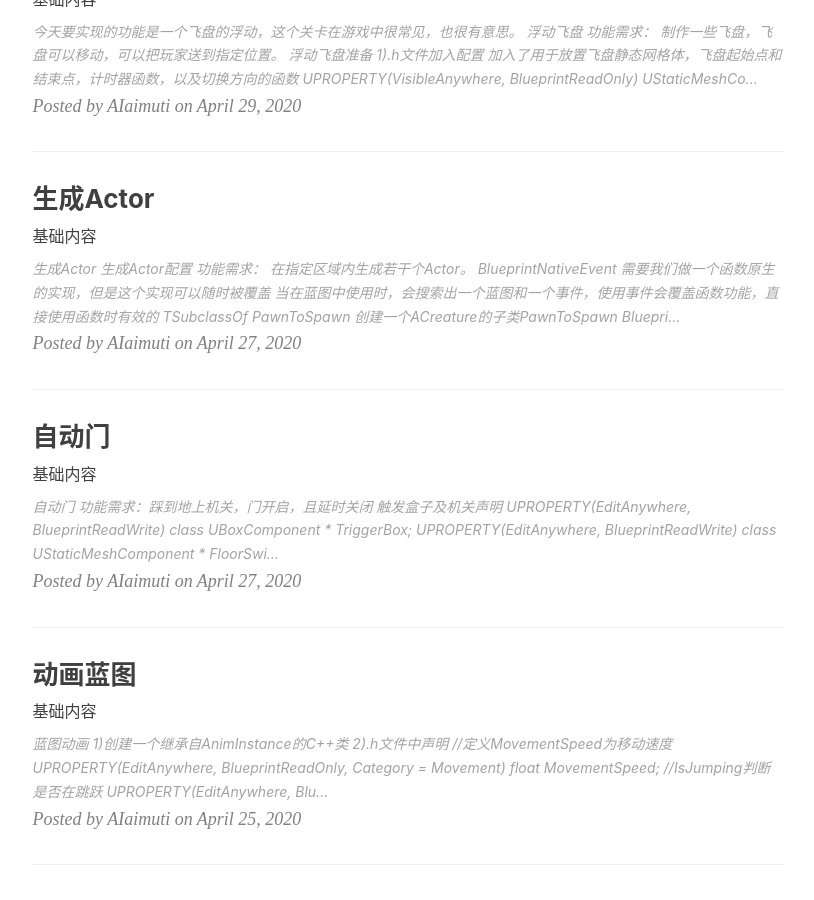
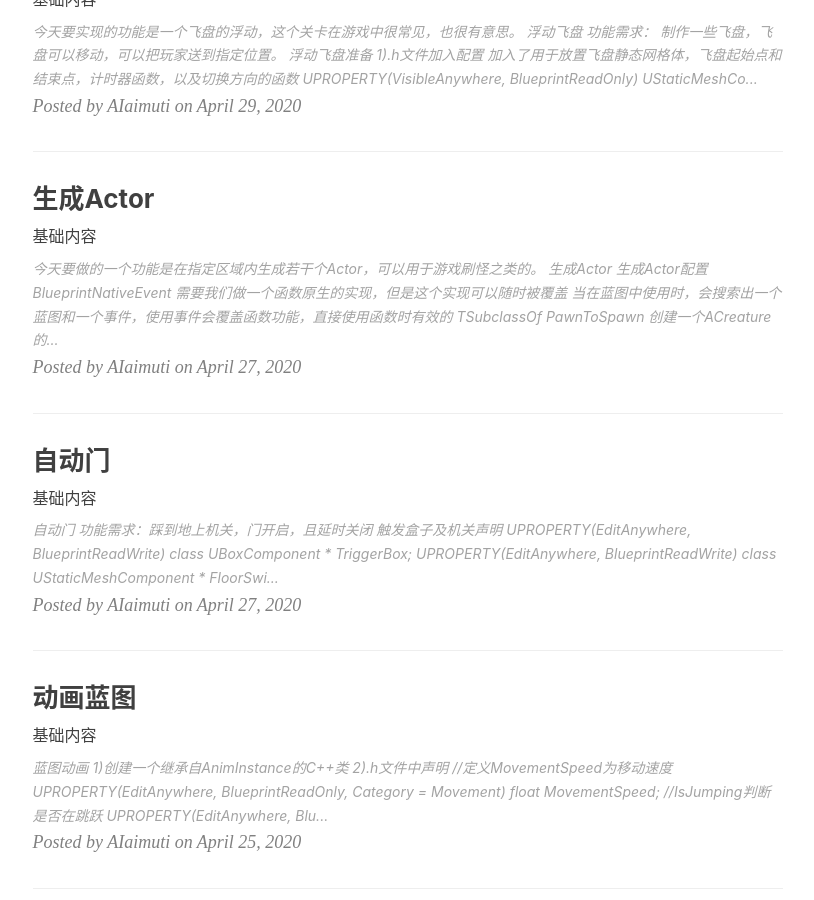
Before and after one commit to AIaimuti/aiaimuti.github.io, a Jekyll site: the page built from index.html, in a window 1280 px wide and 900 px high, scrolled down 1585 px. Shown: the whole window, without its empty margins (135-949 px from the left). Built offline with Jekyll 4.4.1, drawn with Linux system fonts in a browser that asks for light colours; nearby versions of some CDN libraries; the list of posts is cut into pages by our own code; comment, search, counter and statistics services are not loaded.

Commit message:
Update 2020-4-27-Generate_Actor.md

```diff
--- a/_posts/UE4/UE4_C++/2020-4-27-Generate_Actor.md
+++ b/_posts/UE4/UE4_C++/2020-4-27-Generate_Actor.md
@@ -9,9 +9,12 @@ catalog: true
 tags:
     - UE4 C++入门系列
 ---
+<iframe src="//player.bilibili.com/player.html?aid=413093542&bvid=BV12V411d79e&cid=187006034&page=1" scrolling="no" border="0" frameborder="no" framespacing="0" allowfullscreen="true"> </iframe> <br>
+
+今天要做的一个功能是在指定区域内生成若干个Actor，可以用于游戏刷怪之类的。
+
 ##  生成Actor
 ### 生成Actor配置
-**功能需求：** 在指定区域内生成若干个Actor。
 BlueprintNativeEvent 需要我们做一个函数原生的实现，但是这个实现可以随时被覆盖<br>
 当在蓝图中使用时，会搜索出一个蓝图和一个事件，使用事件会覆盖函数功能，直接使用函数时有效的<br>
 TSubclassOf<class ACreature> PawnToSpawn 创建一个ACreature的子类PawnToSpawn<br>
```
